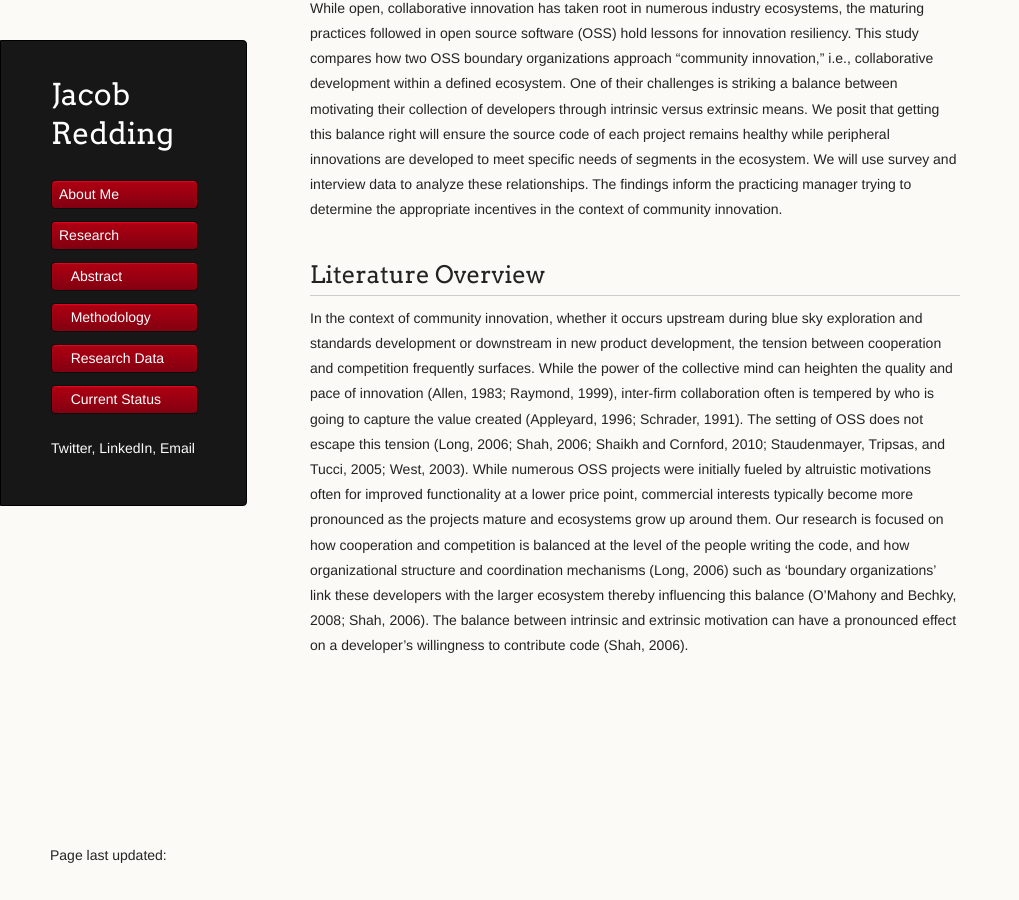
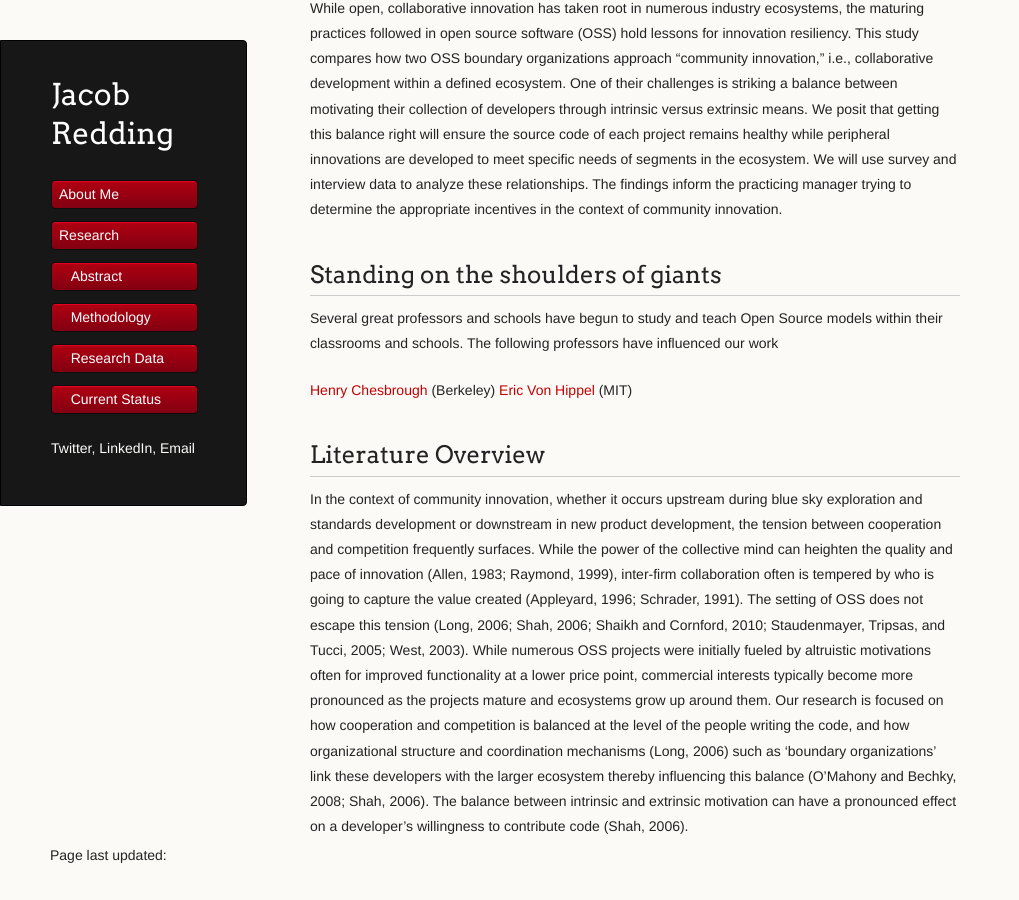
Before and after one commit to jredding/new-site, a Jekyll site: the page built from research/index.md, in a window 1280 px wide and 900 px high, scrolled down 571 px. Shown: the whole window, without its empty margins (0-1019 px from the left). Built offline with Jekyll 4.4.1, drawn with Linux system fonts in a browser that asks for light colours.

Commit message:
Update index.md

```diff
--- a/research/index.md
+++ b/research/index.md
@@ -31,6 +31,11 @@
 community innovation.
 
 
+## Standing on the shoulders of giants
+Several great professors and schools have begun to study and teach Open Source models within their classrooms and schools. The following professors have influenced our work
+
+[Henry Chesbrough](http://facultybio.haas.berkeley.edu/faculty-list/chesbrough-henry) (Berkeley)
+[Eric Von Hippel](http://web.mit.edu/evhippel/www/) (MIT)
 
 ## Literature Overview
 
```
